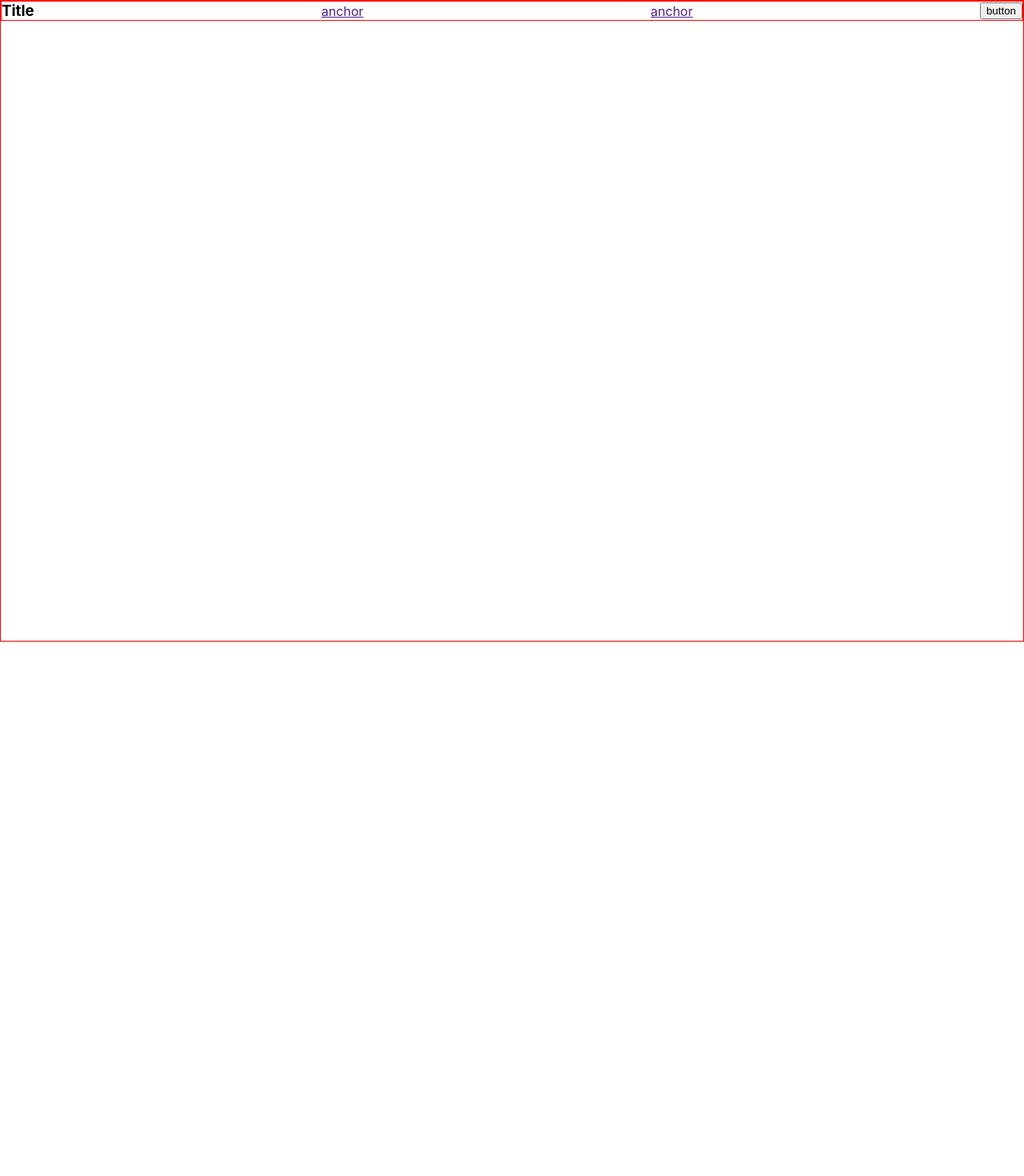
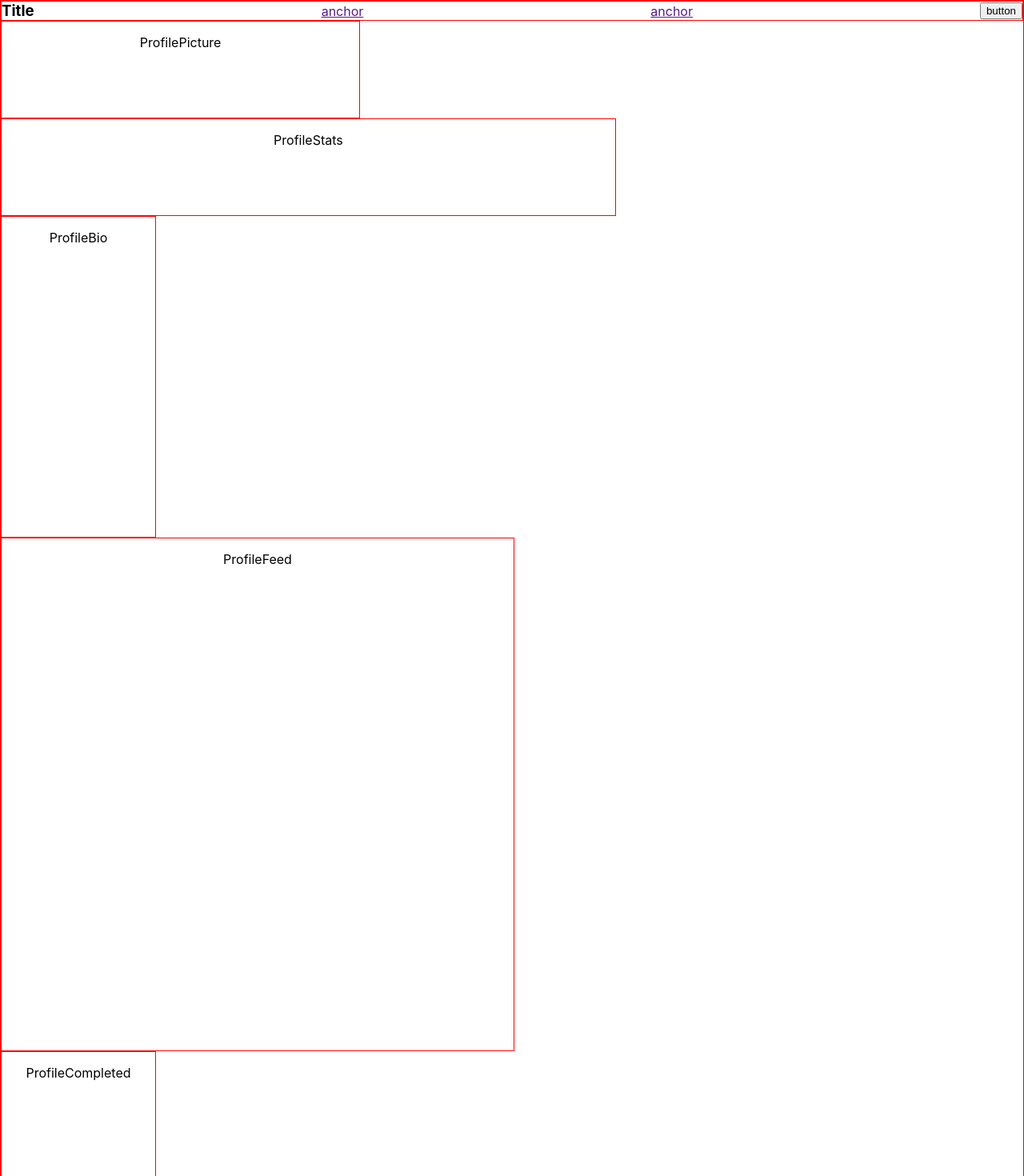
Before and after one commit to KevinKra/mageweave, a React (Create React App) app: page / in a window 1280 px wide. Shown: the top 1470 px of the page at 80% size. Before the commit the page ends 802 px from the top, so only its background shows below. Built offline with nearby package versions, Linux system fonts and the light colour scheme.

Commit message:
Import and use profile related components

```diff
--- a/src/pages/UserProfile/UserProfile.js
+++ b/src/pages/UserProfile/UserProfile.js
@@ -1,5 +1,10 @@
 import React from 'react'
 import "./UserProfile.scss"
+import ProfilePicture from '../../components/ProfilePicture/ProfilePicture';
+import ProfileStats from '../../components/ProfileStats/ProfileStats';
+import ProfileBio from '../../components/ProfileBio/ProfileBio';
+import ProfileFeed from '../../components/ProfileFeed/ProfileFeed';
+import ProfileCompleted from '../../components/ProfileCompleted/ProfileCompleted';
 
 export default function UserProfile() {
   return (
@@ -10,6 +15,11 @@ export default function UserProfile() {
         <a href="">anchor</a>
         <button>button</button>
       </nav>
+      <ProfilePicture />
+      <ProfileStats />
+      <ProfileBio />
+      <ProfileFeed />
+      <ProfileCompleted />
     </div>
   )
 }
```
